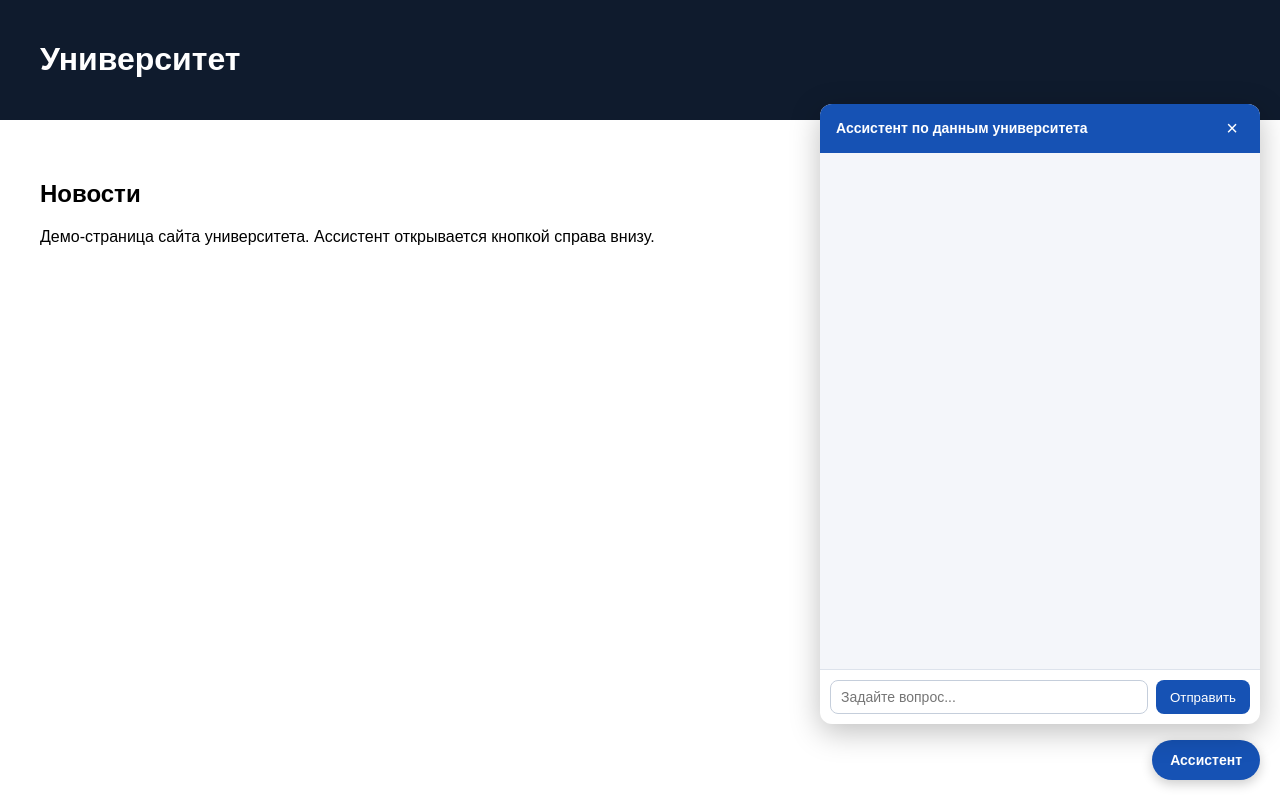
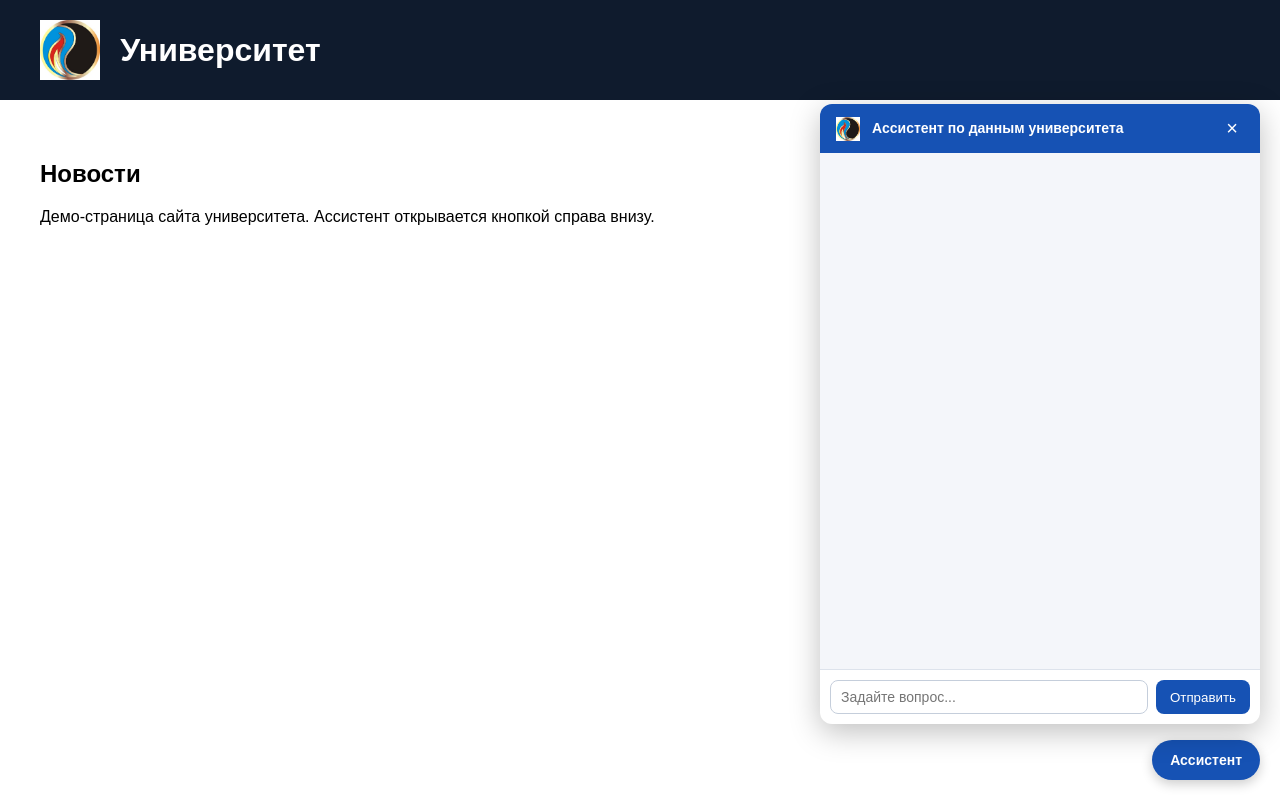
Before and after one commit to mde2007/uni-sql-assistant, a plain HTML site: page frontend/index.html in a window 1280 px wide. Both pictures are taken after a click on the button "Ассистент". Drawn offline with Linux system fonts and the light colour scheme.

Commit message:
Лого губкинский

```diff
--- a/frontend/index.html
+++ b/frontend/index.html
@@ -6,12 +6,20 @@
   <title>Университет — личный кабинет</title>
   <style>
     body { margin: 0; font-family: Arial, sans-serif; }
-    header { background: #0f1b2d; color: #fff; padding: 20px 40px; }
+    header {
+      background: #0f1b2d; color: #fff; padding: 20px 40px;
+      display: flex; align-items: center; gap: 20px;
+    }
+    .logo { height: 60px; width: auto; }
+    header h1 { margin: 0; }
     main { padding: 40px; max-width: 800px; }
   </style>
 </head>
 <body>
-  <header><h1>Университет</h1></header>
+  <header>
+    <img src="RGU_Gubkina.jpg" alt="Губкинский университет" class="logo">
+    <h1>Университет</h1>
+  </header>
   <main>
     <h2>Новости</h2>
     <p>Демо-страница сайта университета. Ассистент открывается кнопкой справа внизу.</p>
--- a/frontend/widget.css
+++ b/frontend/widget.css
@@ -20,11 +20,12 @@
 
 /* Шапка окна */
 .uc-header {
-  display: flex; justify-content: space-between; align-items: center;
+  display: flex; justify-content: space-between; align-items: center; gap: 12px;
   padding: 12px 16px; background: #1652b4; color: #fff; font-weight: 600;
 }
+.uc-header-logo { height: 24px; width: auto; }
+.uc-header span { flex: 1; }
 .uc-close { background: none; border: none; color: #fff; font-size: 20px; cursor: pointer; }
-
 /* Лента сообщений */
 .uc-messages {
   flex: 1; overflow-y: auto; padding: 12px;
--- a/frontend/widget.js
+++ b/frontend/widget.js
@@ -25,6 +25,7 @@
   panel.className = "uc-panel uc-hidden";
   panel.innerHTML = `
     <div class="uc-header">
+      <img src="RGU_Gubkina.jpg" class="uc-header-logo">
       <span>Ассистент по данным университета</span>
       <button class="uc-close">×</button>
     </div>
```
Also changed, not shown: frontend/RGU_Gubkina.jpg (added).
